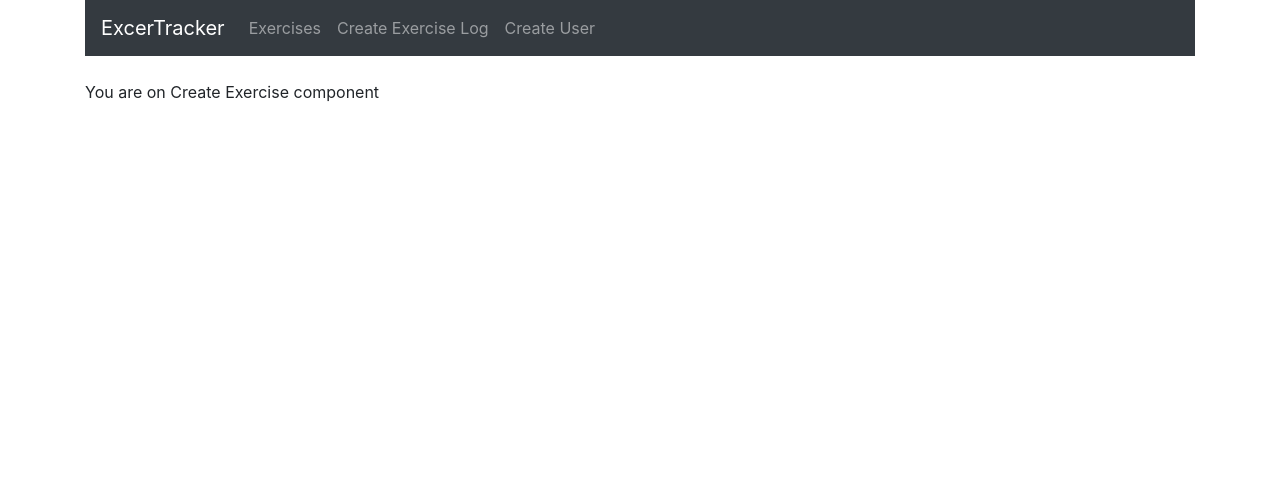
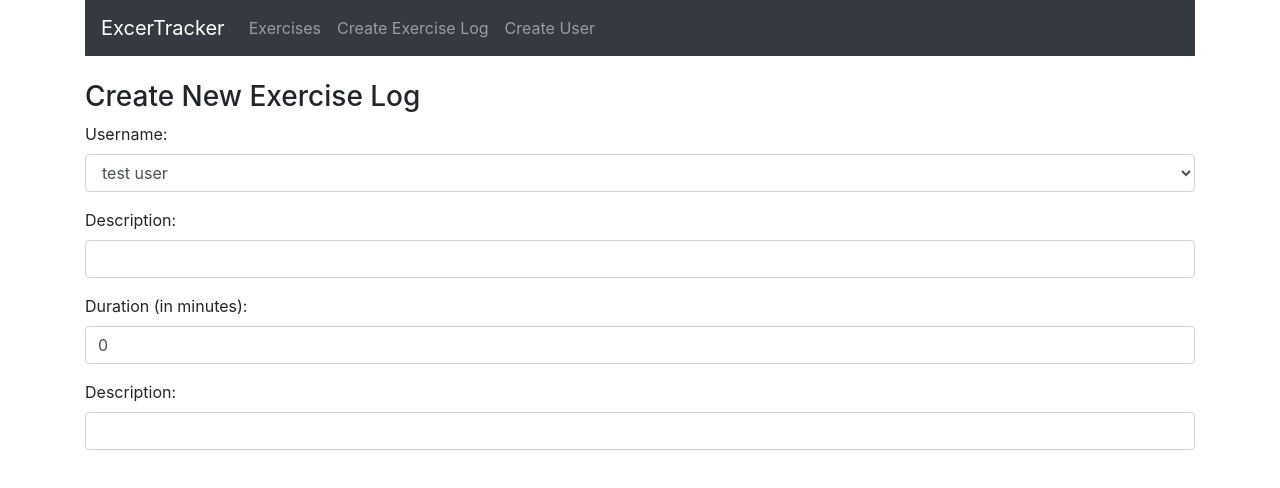
Before and after one commit to Adithya2018/MERN-Exercise-Tracker, a React (Create React App) app in the folder mern-exercise-tracker/: page /create in a window 1280 px wide. Shown: the top 488 px of the page. Built offline with nearby package versions, Linux system fonts and the light colour scheme.

Commit message:
13th commit

```diff
--- a/mern-exercise-tracker/src/components/create-exercise.component.js
+++ b/mern-exercise-tracker/src/components/create-exercise.component.js
@@ -68,7 +68,53 @@
     render(){
         return(
             <div>
-                <p>You are on Create Exercise component</p>
+                <h3>Create New Exercise Log</h3>
+                <form onSubmit={this.onSubmit}>
+                    <div className="form-group">
+                        <label>Username: </label>
+                        <select ref="userInput"
+                            required
+                            className="form-control"
+                            value={this.state.username}
+                            onChange={this.onChangeUsername}>
+                            {
+                                this.state.users.map(function(user){
+                                    return <option
+                                        key={user}
+                                        value={user}>{user}
+                                    </option>
+                                })
+                            }
+                        </select>
+                    </div>
+                    <div className="form-group">
+                        <label>Description: </label>
+                        <input type="text"
+                            required
+                            className="form-control"
+                            value={this.state.description}
+                            onChange={this.onChangeDescription}
+                        />
+                    </div>
+                    <div className="form-group">
+                        <label>Duration (in minutes): </label>
+                        <input type="text"
+                            required
+                            className="form-control"
+                            value={this.state.duration}
+                            onChange={this.onChangeDuration}
+                        />
+                    </div>
+                    <div className="form-group">
+                        <label>Description: </label>
+                        <input type="text"
+                            required
+                            className="form-control"
+                            value={this.state.description}
+                            onChange={this.onChangeDescription}
+                        />
+                    </div>
+                </form>
             </div>
         );
     }
```
Also changed, not shown: 1 other file (tests, documents, lock files or other folders).
